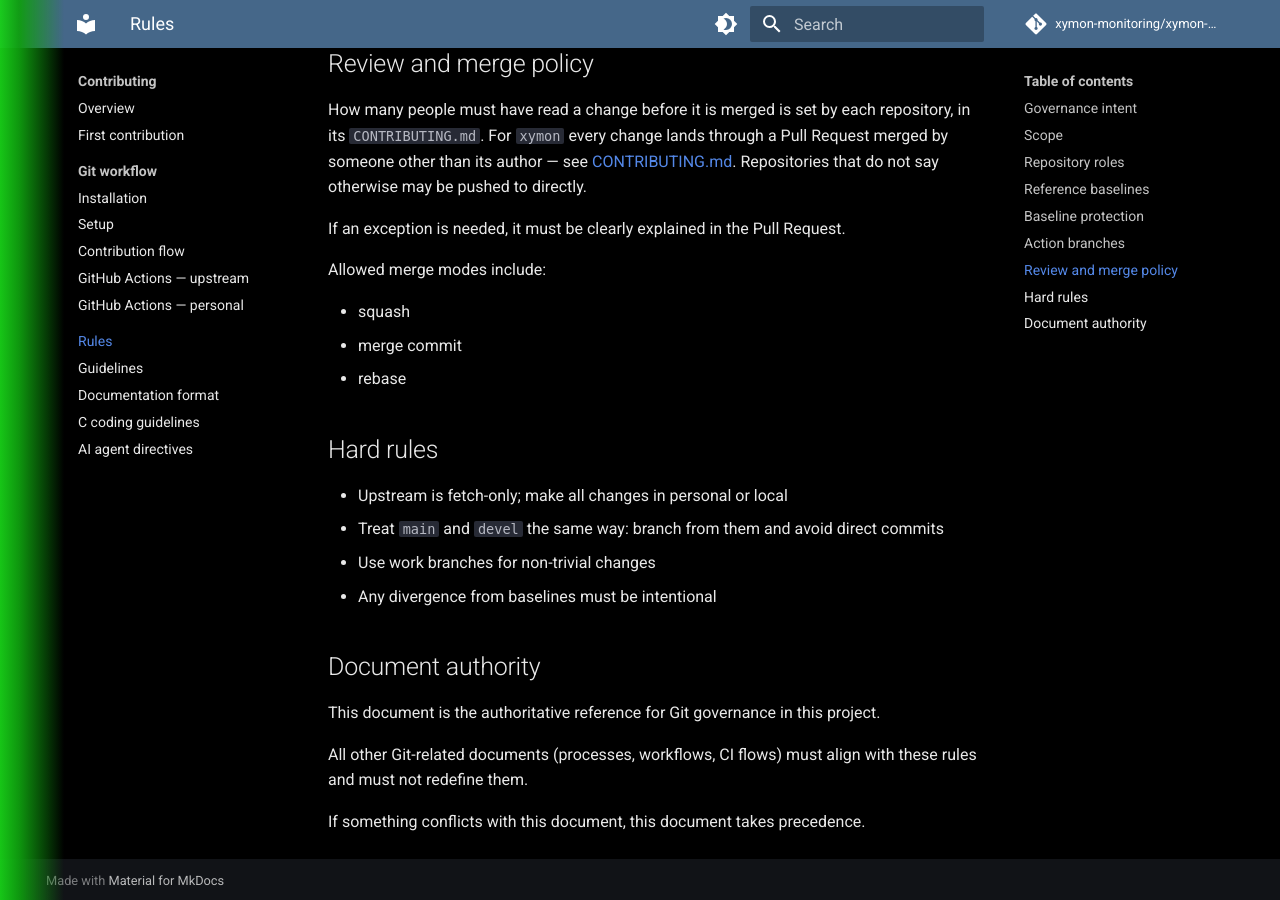
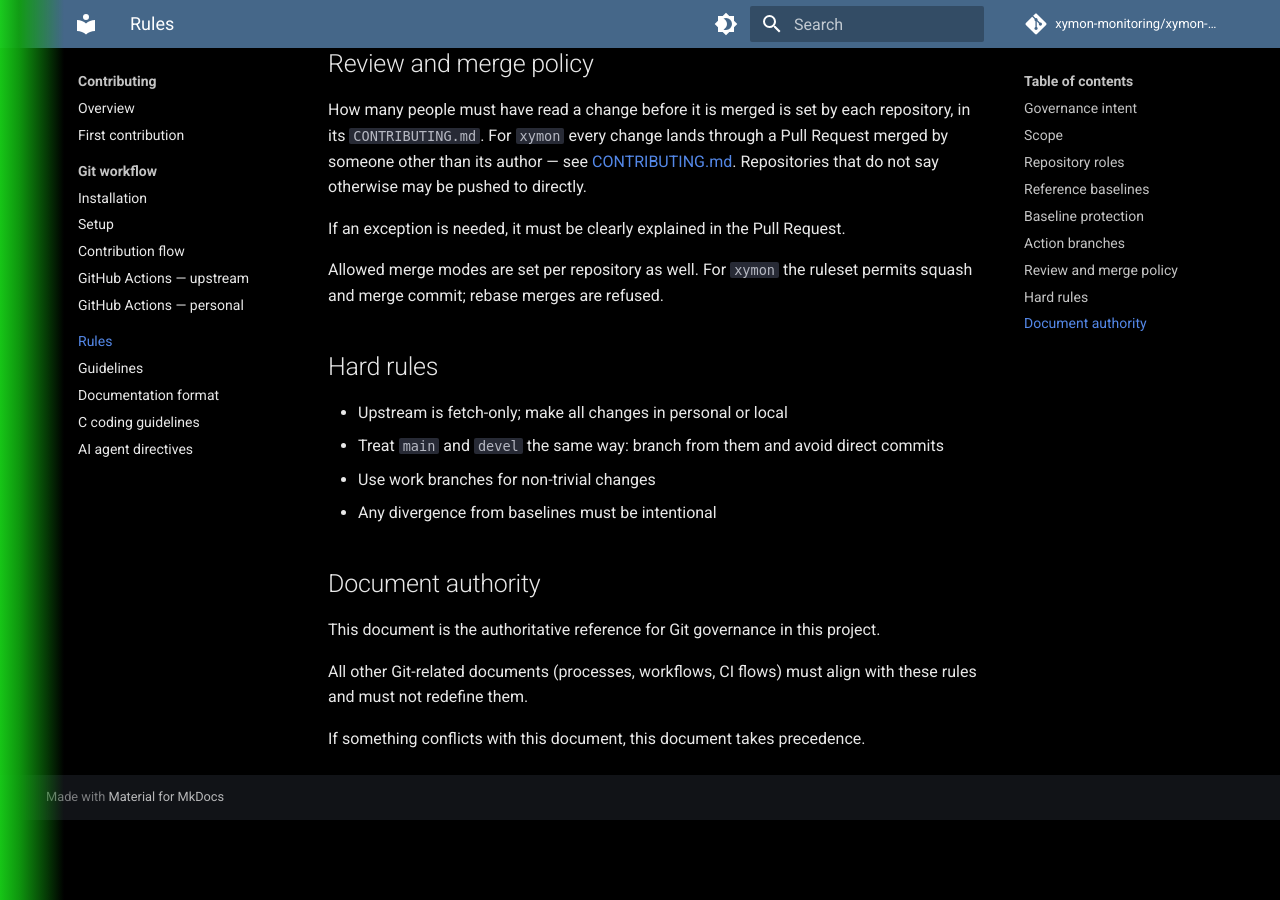
Before and after one commit to xymon-monitoring/xymon-wiki, an MkDocs documentation site: the page built from docs/contributing/git/git-rules.md, in a window 1280 px wide and 900 px high, scrolled down 1367 px. Built offline with MkDocs 1.6.1 and Material for MkDocs 9.7.7, drawn with Linux system fonts in a browser that asks for light colours; comment, search, counter and statistics services are not loaded.

Commit message:
docs(contributing): merge modes are per repository; xymon refuses rebase merges
The list said rebase was allowed. The xymon ruleset permits squash and
merge commit only.

```diff
--- a/docs/contributing/git/git-rules.md
+++ b/docs/contributing/git/git-rules.md
@@ -63,11 +63,8 @@ Repositories that do not say otherwise may be pushed to directly.
 If an exception is needed, it must be clearly explained
 in the Pull Request.
 
-Allowed merge modes include:
-
-- squash
-- merge commit
-- rebase
+Allowed merge modes are set per repository as well. For `xymon` the ruleset
+permits squash and merge commit; rebase merges are refused.
 
 Hard rules
 ----------
```
